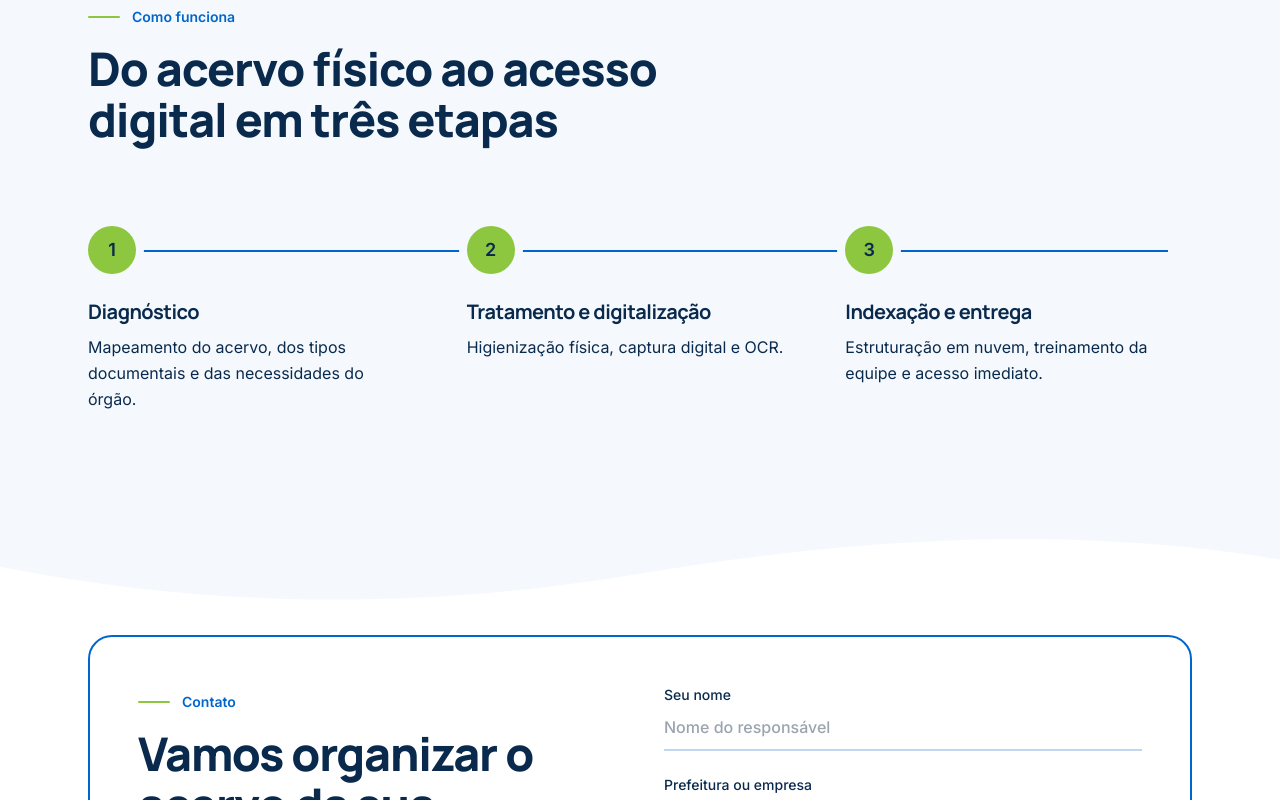
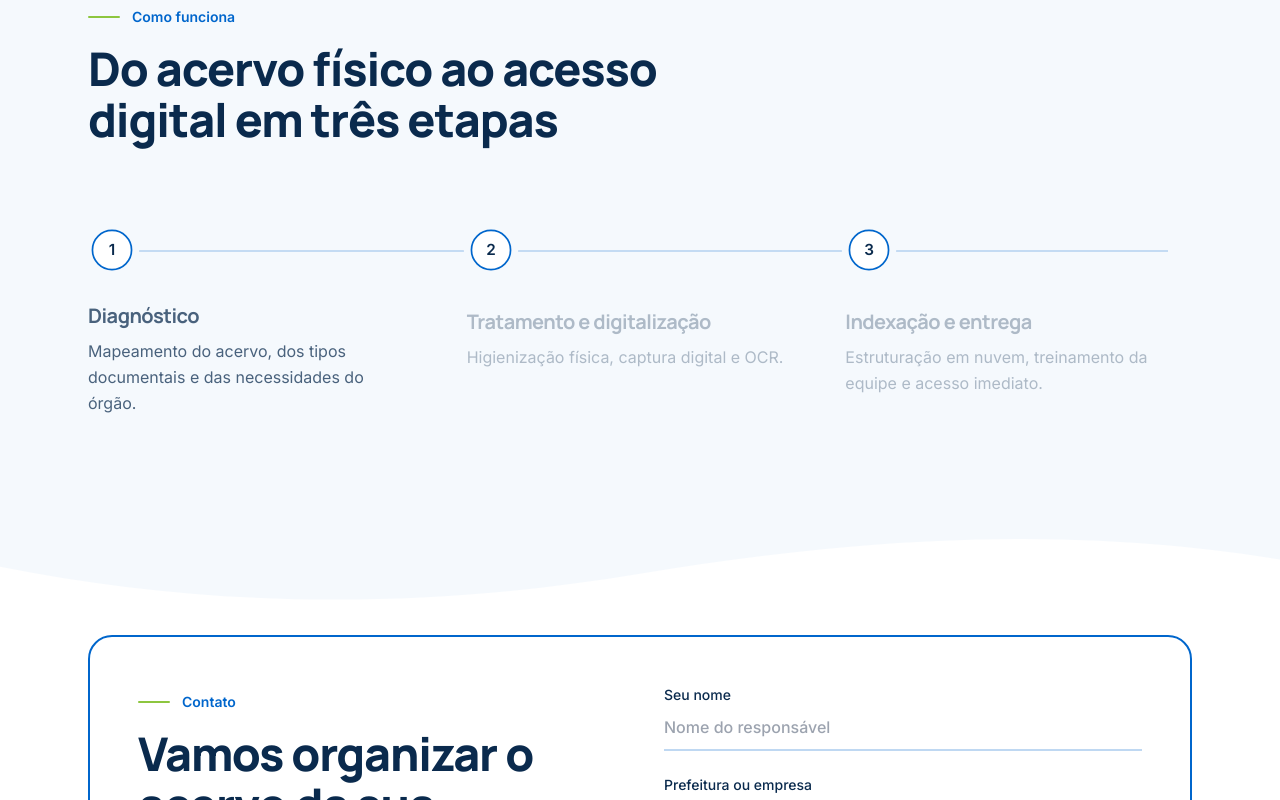
Before and after one commit to Guilima1700/Socon, a React (Vite) app: page / in a window 1280 px wide. Shown: the part 6060-6860 px from the top of the page. Built offline with nearby package versions, Linux system fonts and the light colour scheme.

Commit message:
ajuste efeito de rolagem

```diff
--- a/src/components/sections/Methodology.tsx
+++ b/src/components/sections/Methodology.tsx
@@ -1,11 +1,36 @@
-import { motion, useReducedMotion } from 'framer-motion';
+import { useRef } from 'react';
+import { motion, useScroll, useSpring, useTransform, useMotionValue, useReducedMotion, type MotionValue } from 'framer-motion';
 import { METHODOLOGY } from '../../data/institutionalData';
 import { Eyebrow } from '../ui/Eyebrow';
 import { Reveal } from '../ui/Reveal';
 
+function Step({ i, title, text, p }: { i: number; title: string; text: string; p: MotionValue<number> }) {
+  const t = i / METHODOLOGY.length;
+  const bg = useTransform(p, [t, t + 0.07], ['#FFFFFF', '#8DC63F']);
+  const scale = useTransform(p, [t, t + 0.07], [0.85, 1]);
+  const opacity = useTransform(p, [t - 0.08, t + 0.05], [0.3, 1]);
+  const y = useTransform(p, [t - 0.08, t + 0.05], [10, 0]);
+  return (
+    <div className="relative flex md:block gap-5">
+      <motion.div style={{ backgroundColor: bg, scale }} className="relative z-10 shrink-0 w-12 h-12 rounded-full border-2 border-brand text-ink text-lg font-bold grid place-items-center ring-8 ring-[#F5F9FD]">
+        {i + 1}
+      </motion.div>
+      <motion.div style={{ opacity, y }} className="md:mt-6">
+        <h3 className="text-xl font-bold tracking-tight">{title}</h3>
+        <p className="mt-2 text-ink/75 leading-relaxed max-w-xs">{text}</p>
+      </motion.div>
+    </div>
+  );
+}
+
 export function Methodology() {
   const reduce = useReducedMotion();
-  const view = { once: true, margin: '-80px' };
+  const ref = useRef<HTMLDivElement>(null);
+  const { scrollYProgress } = useScroll({ target: ref, offset: ['start 75%', 'end 60%'] });
+  const smooth = useSpring(scrollYProgress, { stiffness: 120, damping: 24, mass: 0.4 });
+  const done = useMotionValue(1);
+  const p = reduce ? done : smooth;
+
   return (
     <section id="metodo" className="py-20 md:py-28 bg-[#F5F9FD]">
       <div className="max-w-6xl mx-auto px-6">
@@ -14,23 +39,14 @@ export function Methodology() {
           <h2 className="t-h2">Do acervo físico ao acesso digital em três etapas</h2>
         </Reveal>
 
-        <div className="relative mt-14 md:mt-20 grid md:grid-cols-3 gap-10 md:gap-8">
-          <motion.div aria-hidden initial={reduce ? false : { scaleY: 0 }} whileInView={{ scaleY: 1 }} viewport={view} transition={{ duration: 1.2, ease: 'easeInOut' }}
-            className="md:hidden absolute left-[calc(1.5rem-1px)] top-6 bottom-6 w-0.5 bg-brand origin-top" />
-          <motion.div aria-hidden initial={reduce ? false : { scaleX: 0 }} whileInView={{ scaleX: 1 }} viewport={view} transition={{ duration: 1.2, ease: 'easeInOut' }}
-            className="hidden md:block absolute top-6 left-6 right-6 h-0.5 bg-brand origin-left" />
-          {METHODOLOGY.map((m, i) => (
-            <div key={m.title} className="relative flex md:block gap-5">
-              <motion.div initial={reduce ? false : { scale: 0 }} whileInView={{ scale: 1 }} viewport={view} transition={{ duration: 0.4, delay: 0.3 + i * 0.35, ease: 'backOut' }}
-                className="relative z-10 shrink-0 w-12 h-12 rounded-full bg-leaf text-ink text-lg font-bold grid place-items-center ring-8 ring-[#F5F9FD]">
-                {i + 1}
-              </motion.div>
-              <div className="md:mt-6">
-                <h3 className="text-xl font-bold tracking-tight">{m.title}</h3>
-                <p className="mt-2 text-ink/75 leading-relaxed max-w-xs">{m.text}</p>
-              </div>
-            </div>
-          ))}
+        <div ref={ref} className="relative mt-14 md:mt-20 grid md:grid-cols-3 gap-14 md:gap-8">
+          <div aria-hidden className="md:hidden absolute left-[calc(1.5rem-1px)] top-6 bottom-6 w-0.5 bg-[#0066CC]/20">
+            <motion.div style={{ scaleY: p }} className="h-full w-full bg-brand origin-top" />
+          </div>
+          <div aria-hidden className="hidden md:block absolute top-6 left-6 right-6 h-0.5 bg-[#0066CC]/20">
+            <motion.div style={{ scaleX: p }} className="h-full w-full bg-brand origin-left" />
+          </div>
+          {METHODOLOGY.map((m, i) => <Step key={m.title} i={i} title={m.title} text={m.text} p={p} />)}
         </div>
       </div>
     </section>
```
